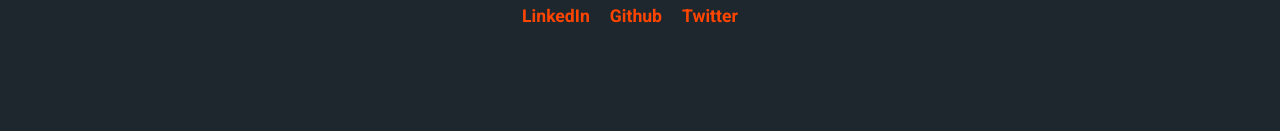
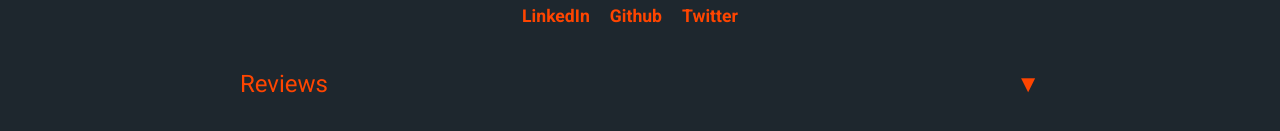
Before and after one commit to Aboagye-Heming/Portfolio, a Vue app: page /about in a window 1280 px wide. Shown: the part 571-702 px from the top of the page. Built offline with nearby package versions, Linux system fonts and the light colour scheme.

Commit message:
added review section

```diff
--- a/src/views/AboutPage.vue
+++ b/src/views/AboutPage.vue
@@ -50,14 +50,51 @@
           >
         </div>
       </div>
+
+      <div class="accordion">
+        <input type="checkbox" id="accordion-1" class="accordion-checkbox" />
+        <label for="accordion-1" class="accordion-heading"
+          >Reviews <span class="accordion-icon">▼</span></label
+        >
+        <div class="accordion-content">
+          <div v-for="(review, index) in reviews" :key="index" class="review">
+            <div class="review-text">
+              <p class="review-text-main">{{ review.text }}</p>
+              <h4 class="review-author">
+                {{ review.author }}
+              </h4>
+              <p>{{ review.title }}</p>
+            </div>
+            <img :src="review.image" alt="Reviewer" class="reviewer-image" />
+          </div>
+        </div>
+      </div>
     </div>
   </div>
 </template>
 
+<script setup>
+import { ref } from "vue";
+
+const reviews = ref([
+  {
+    text: "Kwabena is an exceptional developer with a keen eye for detail. His dedication to his craft and ability to deliver outstanding results make him a valuable asset to any team.",
+    author: "Gideon Assafuah",
+    title: "Senior Software Developer",
+    image: require("@/assets/images/myImage.jpg"),
+  },
+  {
+    text: "I've had the pleasure of working with Kwabena on several projects, and I'm continually impressed by his professionalism and expertise. He consistently goes above and beyond to ensure project success.",
+    author: "Enoch Sutherland",
+    title: "Chief Technical Officer",
+    image: require("@/assets/images/myImage.jpg"),
+  },
+]);
+</script>
+
 <style scoped>
 .about {
   padding: 40px 0;
-  /* background-color: #f9f9f9; */
   background-color: #1e272e;
 }
 
@@ -98,4 +135,72 @@
 .social-link:hover {
   color: #ff4500;
 }
+
+/* Accordion styles */
+.accordion {
+  margin-top: 40px;
+}
+
+.accordion-checkbox {
+  display: none;
+}
+
+.accordion-heading {
+  cursor: pointer;
+  font-size: 1.5rem;
+  color: #ff4500;
+  display: flex;
+  justify-content: space-between;
+  align-items: center;
+}
+
+.accordion-icon {
+  transition: transform 0.3s ease;
+}
+
+.accordion-checkbox:checked + .accordion-heading .accordion-icon {
+  transform: rotate(180deg);
+}
+
+.accordion-content {
+  max-height: 0;
+  overflow: hidden;
+  transition: max-height 0.3s ease;
+}
+
+.accordion-checkbox:checked + .accordion-heading + .accordion-content {
+  max-height: 1000px;
+}
+
+.review {
+  margin-top: 20px;
+  display: flex;
+  align-items: center;
+  justify-content: space-between;
+}
+
+.reviewer-image {
+  width: 100px;
+  height: 100px;
+  border-radius: 50%;
+  margin-right: 15px;
+  transition: transform 0.3s ease;
+}
+
+.review:hover .reviewer-image {
+  transform: scale(1.1);
+}
+
+.review-text {
+  font-style: italic;
+}
+.review-text-main{
+  max-width: 40rem;
+  margin-bottom: 0.6rem;
+}
+
+.review-author {
+  margin-top: 5px;
+  font-weight: bold;
+}
 </style>
```
